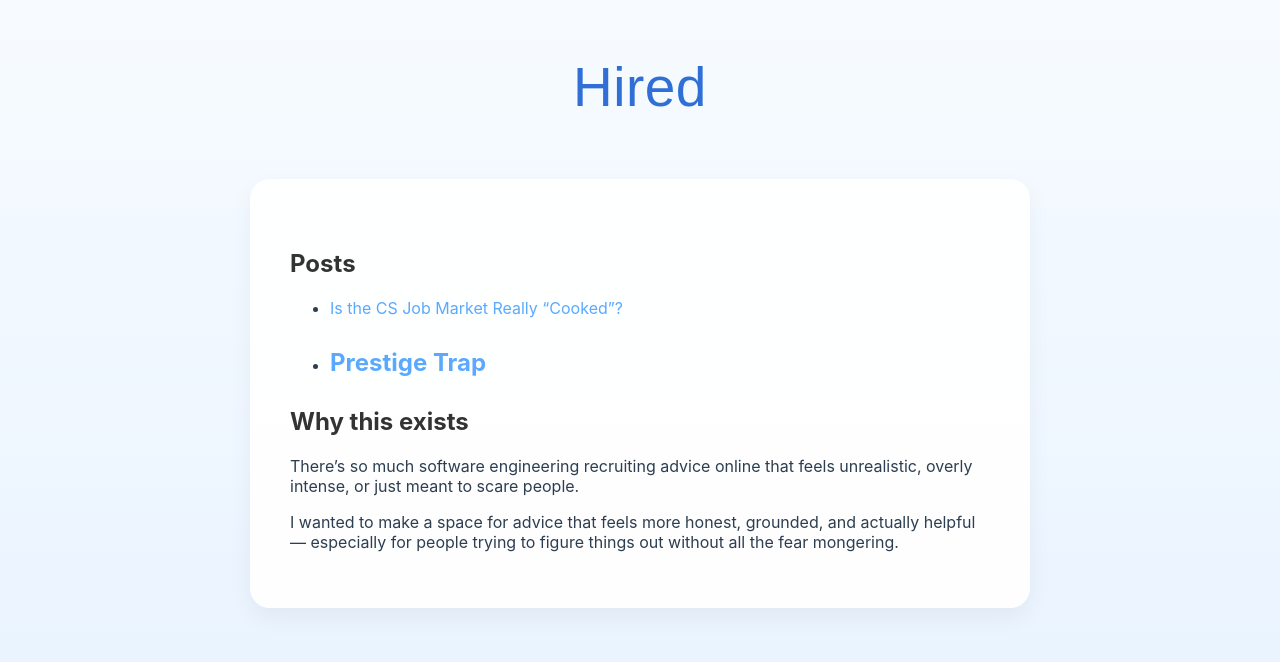
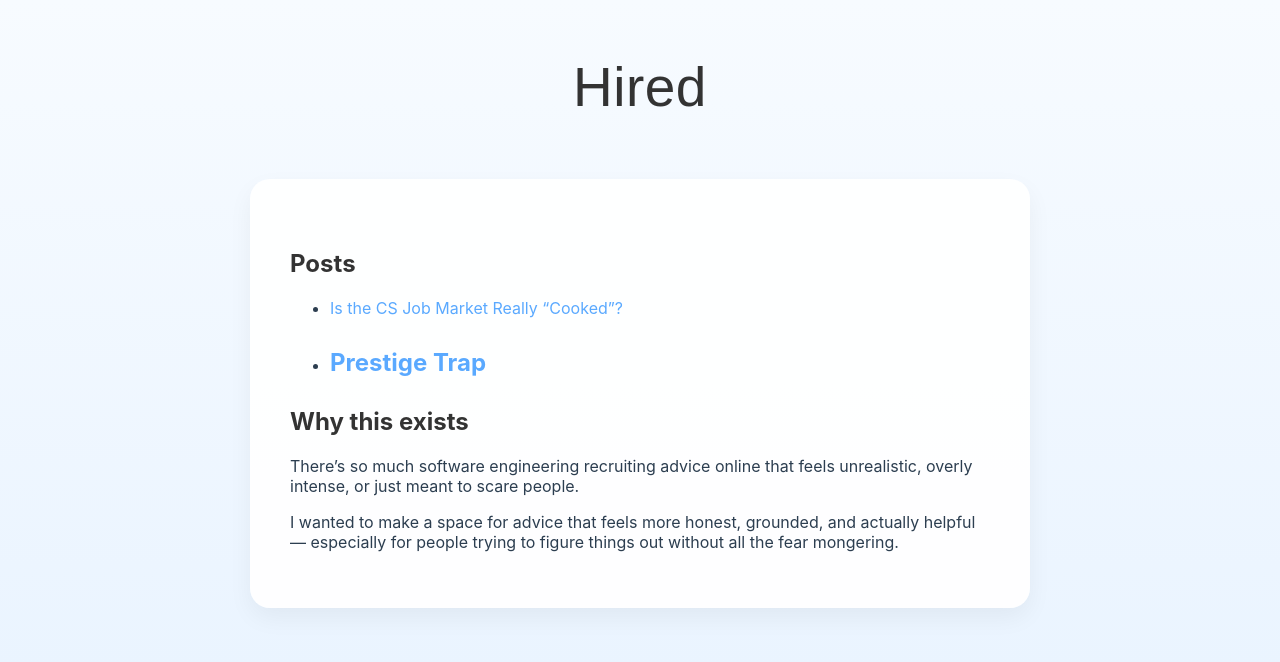
Before and after one commit to hiredmaybe67/hiredmaybe67.github.io, a Jekyll site: the page built from index.md, in a window 1280 px wide. Shown: the top 662 px of the page. Built offline with Jekyll 4.4.1, drawn with Linux system fonts in a browser that asks for light colours.

Commit message:
Update default.html

```diff
--- a/_layouts/default.html
+++ b/_layouts/default.html
@@ -23,12 +23,11 @@
     h3 {
       font-family: 'Montserrat', sans-serif;
       text-align: center;
-      /* color: #333333; */
+      color: #333333;
       margin-bottom: 10px;
       font-size: 55px;
     font-weight: 400; /* 👈 thinner */
     letter-spacing: 0.5px; /* 👈 softer look */
-    color: #2f6fd6;
     }
 
     h1 {
```
